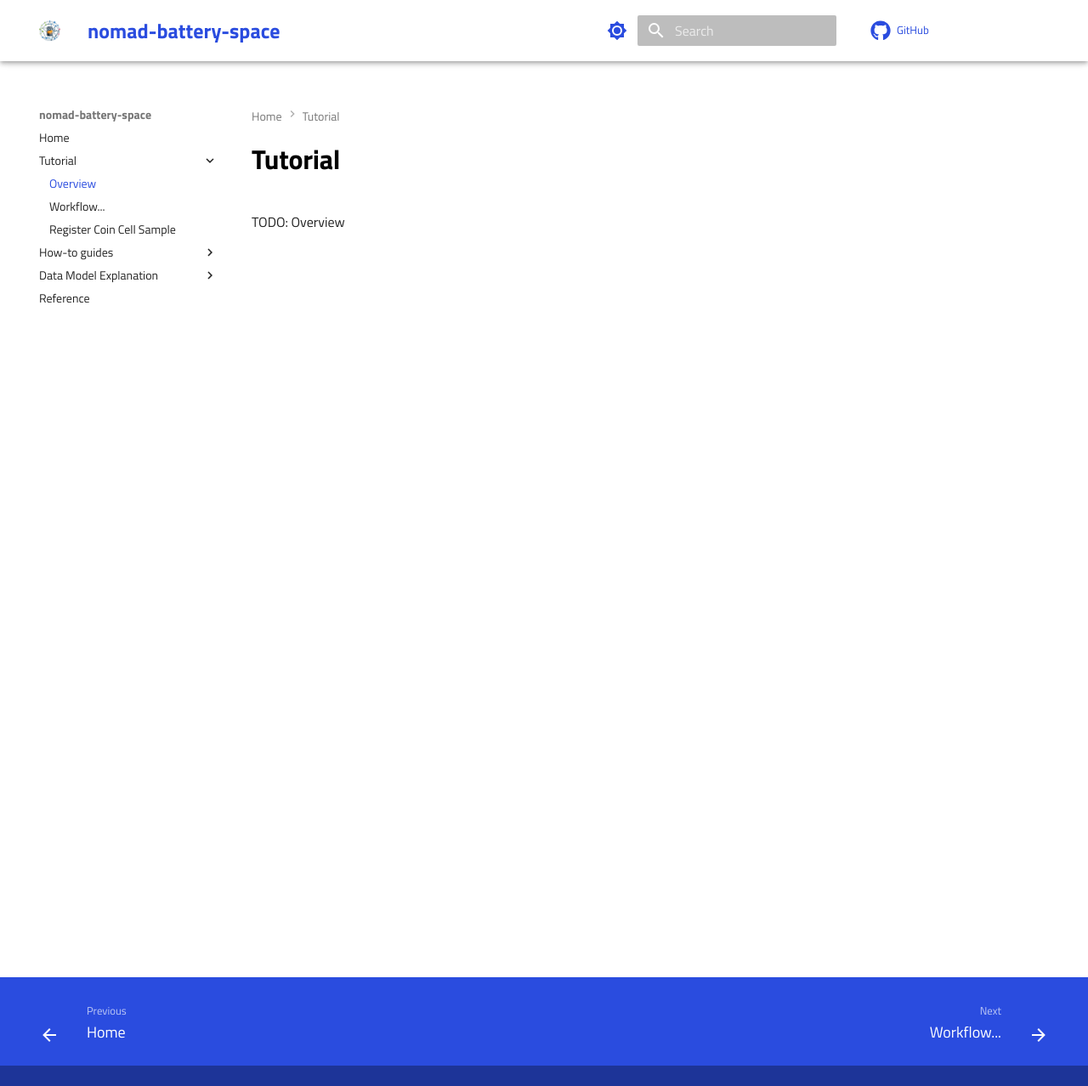
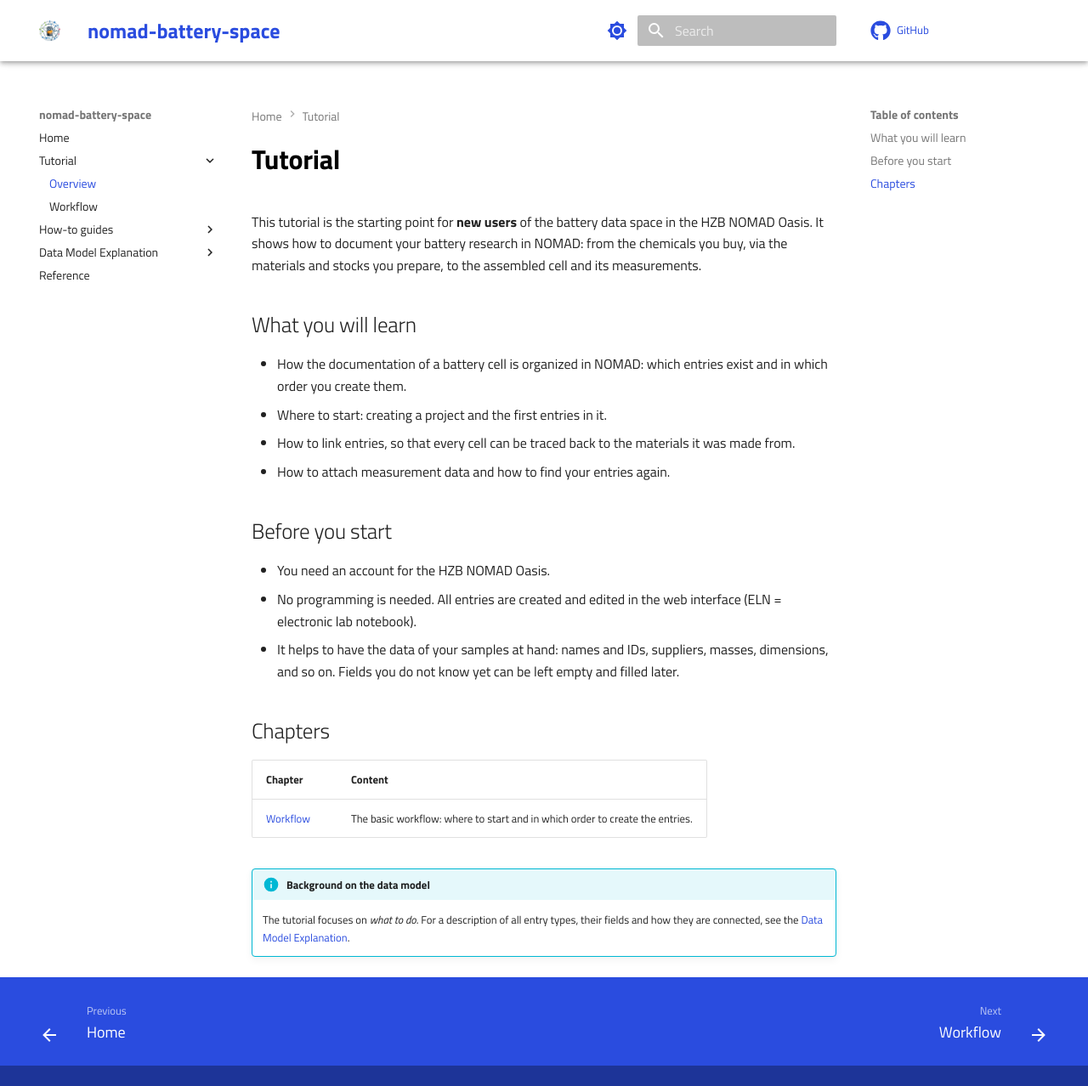
Before and after one commit to nomad-hzb/nomad-battery-space, an MkDocs documentation site: the page built from docs/tutorial/tutorial.md, in a window 1280 px wide and 1278 px high. Shown: the whole window at 85% size. Built offline with MkDocs 1.6.1 and Material for MkDocs 9.7.7, drawn with Linux system fonts in a browser that asks for light colours; comment, search, counter and statistics services are not loaded.

Commit message:
Plugin docs update; outdated tutorial removed

```diff
--- a/docs/tutorial/tutorial.md
+++ b/docs/tutorial/tutorial.md
@@ -1,3 +1,34 @@
 # Tutorial
 
-TODO: Overview
+This tutorial is the starting point for **new users** of the battery data space in the
+HZB NOMAD Oasis. It shows how to document your battery research in NOMAD: from the
+chemicals you buy, via the materials and stocks you prepare, to the assembled cell and
+its measurements.
+
+## What you will learn
+
+- How the documentation of a battery cell is organized in NOMAD: which entries exist and
+  in which order you create them.
+- Where to start: creating a project and the first entries in it.
+- How to link entries, so that every cell can be traced back to the materials it was
+  made from.
+- How to attach measurement data and how to find your entries again.
+
+## Before you start
+
+- You need an account for the HZB NOMAD Oasis.
+- No programming is needed. All entries are created and edited in the web interface
+  (ELN = electronic lab notebook).
+- It helps to have the data of your samples at hand: names and IDs, suppliers, masses,
+  dimensions, and so on. Fields you do not know yet can be left empty and filled later.
+
+## Chapters
+
+| Chapter | Content |
+|---|---|
+| [Workflow](workflow.md) | The basic workflow: where to start and in which order to create the entries. |
+
+!!! info "Background on the data model"
+    The tutorial focuses on *what to do*. For a description of all entry types, their
+    fields and how they are connected, see the
+    [Data Model Explanation](../explanation/overview.md).
--- a/mkdocs.yml
+++ b/mkdocs.yml
@@ -9,8 +9,7 @@ nav:
   - Home: index.md
   - Tutorial:
       - Overview: tutorial/tutorial.md
-      - Workflow...: tutorial/register_bat_sample.md
-      - Register Coin Cell Sample: tutorial/register_coin_cell.md
+      - Workflow: tutorial/workflow.md
   - How-to guides:
       - Install this Plugin: how_to/install_this_plugin.md
       - Use this Plugin: how_to/use_this_plugin.md
@@ -94,7 +93,7 @@ markdown_extensions:
           format: !!python/name:pymdownx.superfences.fence_code_format
 extra:
   generator: false
-  homepage: https://nomad-lab.eu
+  homepage: https://nomad-hzb-bat.helmholtz-berlin.de/nomad-oasis/
 use_directory_urls: false
 extra_css:
   - stylesheets/extra.css
```
Also changed, not shown: docs/explanation/cell_assembly_types.md (+1 -1 lines), docs/explanation/component_types.md (+2 -1 lines), docs/index.md (+3 -2 lines), docs/tutorial/register_bat_sample.md (deleted, +0 -4 lines), docs/tutorial/register_coin_cell.md (deleted, +0 -5 lines), docs/tutorial/workflow.md (added, +110 -0 lines).
